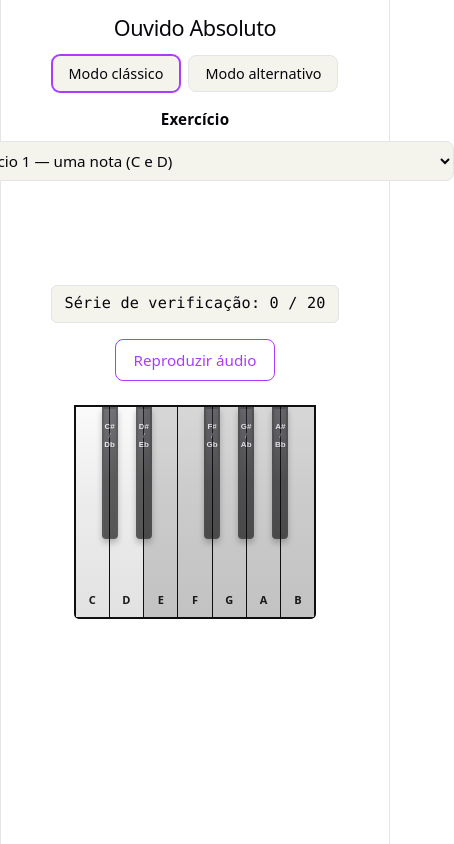
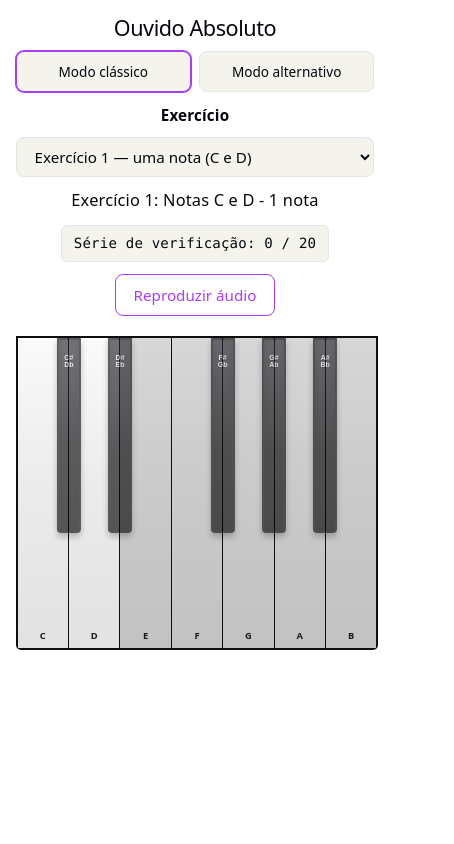
Before and after one commit to Andresa-Alves-Ribeiro/ouvido-absoluto, a React (Vite) app: page / in a window 390 px wide. Shown: the whole page, 454 px wide, since content can reach past the window. Built offline with nearby package versions, Linux system fonts and the light colour scheme.

Commit message:
fix: ajustado responsividade

```diff
--- a/src/App.css
+++ b/src/App.css
@@ -4,9 +4,15 @@
   flex-direction: column;
   align-items: center;
   justify-content: flex-start;
-  padding: clamp(16px, 4vw, 40px);
-  gap: clamp(16px, 3vw, 28px);
+  width: 100%;
+  max-width: 42rem;
+  margin-inline: auto;
+  padding: clamp(12px, 4vw, 40px);
+  padding-top: max(clamp(12px, 4vw, 40px), env(safe-area-inset-top, 0px));
+  gap: clamp(12px, 3vw, 28px);
   text-align: center;
+  box-sizing: border-box;
+  min-width: 0;
 }
 
 .app-muted {
@@ -25,11 +31,13 @@
 }
 
 .app-instructions {
+  width: 100%;
   max-width: 36rem;
   margin: 0;
-  line-height: 1.5;
-  color: white;
-  font-size: 24px;
+  line-height: 1.45;
+  color: var(--text-h);
+  font-size: clamp(1rem, 4.2vw, 1.5rem);
+  text-wrap: balance;
 }
 
 .app-counter {
@@ -192,11 +200,13 @@
 
 .app-ordered-reveal-hint {
   max-width: 32rem;
+  width: 100%;
   margin: 0;
-  font-size: 0.88rem;
+  font-size: clamp(0.82rem, 3.2vw, 0.88rem);
   line-height: 1.45;
   font-weight: 600;
   color: var(--text-h);
+  text-wrap: pretty;
 }
 
 .app-audio-actions {
@@ -227,21 +237,15 @@
 }
 
 /* —— Piano ——
- * Proporção real (ordem horizontal ≈ cabeço das brancas / profundidade frontal):
- * largura de ~7 × largura‑de‑uma‑branca está próxima do comprimento frontal da branca (~6× a largura de uma única tecla).
- * Largura total ≈ `--piano-row-h` × (7/6) para evitar «teclas largas e baixas».
+ * Proporção real: largura total ≈ 7 × largura de uma branca; altura ≈ 6,05 × largura de uma branca.
+ * Escala pela largura disponível (aspect-ratio) com teto em desktop.
  */
 .piano-board {
-  /* Profundidade aparente do teclado (brancas) — principal eixo vertical no layout */
-  --piano-row-h: clamp(210px, 34vmin, 380px);
-  /* Largura total da oitava ≈ profundidade × (7/6), próximo ao plano frontal de pianos acústicos */
-  --piano-octave-w: min(
-    calc(var(--piano-row-h) * (7 / 6.05)),
-    100%
-  );
+  --piano-max-h: 380px;
+  --piano-max-w: calc(var(--piano-max-h) * (7 / 6.05));
   box-sizing: border-box;
-  width: var(--piano-octave-w);
-  max-width: 100%;
+  width: 100%;
+  max-width: var(--piano-max-w);
   margin-top: clamp(8px, 2vw, 20px);
   margin-inline: auto;
 }
@@ -255,7 +259,9 @@
 .piano-whites {
   position: relative;
   display: flex;
-  height: var(--piano-row-h, clamp(210px, 34vmin, 380px));
+  width: 100%;
+  aspect-ratio: 7 / 6.05;
+  min-height: 130px;
   border: 2px solid #0f0f12;
   border-radius: 0 0 5px 5px;
   overflow: visible;
@@ -461,3 +467,66 @@
   background: var(--code-bg);
   border: 1px solid var(--border);
 }
+
+@media (max-width: 640px) {
+  .app-mode-tabs {
+    width: 100%;
+  }
+
+  .app-mode-tab {
+    flex: 1 1 calc(50% - 4px);
+    min-width: 0;
+    padding: 10px 12px;
+    font-size: 0.85rem;
+  }
+
+  .app-classic-exercise-row {
+    flex-direction: column;
+    width: 100%;
+    align-items: stretch;
+  }
+
+  .app-classic-exercise-select {
+    width: 100%;
+    min-width: 0;
+    max-width: 100%;
+  }
+
+  .app-audio-replay {
+    width: 100%;
+    max-width: 20rem;
+  }
+
+  .app-counter {
+    font-size: 0.88rem;
+    max-width: 100%;
+    text-wrap: balance;
+  }
+
+  .piano-black-label {
+    font-size: clamp(6px, 1.8vw, 10px);
+  }
+
+  .piano-black-slash {
+    display: none;
+  }
+
+  .piano-white-label {
+    bottom: 6px;
+    font-size: clamp(9px, 2.4vw, 13px);
+  }
+}
+
+@media (max-width: 380px) {
+  .app-title {
+    font-size: 1.25rem;
+  }
+
+  .app-instructions {
+    font-size: 0.95rem;
+  }
+
+  .piano-whites {
+    min-height: 115px;
+  }
+}
--- a/src/components/PianoKeyboard.jsx
+++ b/src/components/PianoKeyboard.jsx
@@ -78,7 +78,6 @@ export function PianoKeyboard({
           })}
           <div className="piano-blacks" role="presentation">
             {BLACK_KEYS.map((k, i) => {
-              /* Centro na junção entre duas brancas; ~47% da largura de cada branca (≈ proporcao real ~11∶23 mm). */
               const leftPct = ((k.afterWhite + 1) / n) * 100
               const widthPct = (100 / n) * 0.47
               const clickable = blackClickable(i)
--- a/src/index.css
+++ b/src/index.css
@@ -50,19 +50,34 @@
   }
 }
 
+html {
+  overflow-x: clip;
+}
+
 body {
   margin: 0;
+  overflow-x: clip;
 }
 
 #root {
+  width: 100%;
   max-width: 100%;
   margin: 0 auto;
   text-align: center;
   border-inline: 1px solid var(--border);
   min-height: 100svh;
+  min-height: 100dvh;
   display: flex;
   flex-direction: column;
   box-sizing: border-box;
+  padding-inline: env(safe-area-inset-left, 0px) env(safe-area-inset-right, 0px);
+  padding-bottom: env(safe-area-inset-bottom, 0px);
+}
+
+@media (max-width: 640px) {
+  #root {
+    border-inline: none;
+  }
 }
 
 h1,
```
